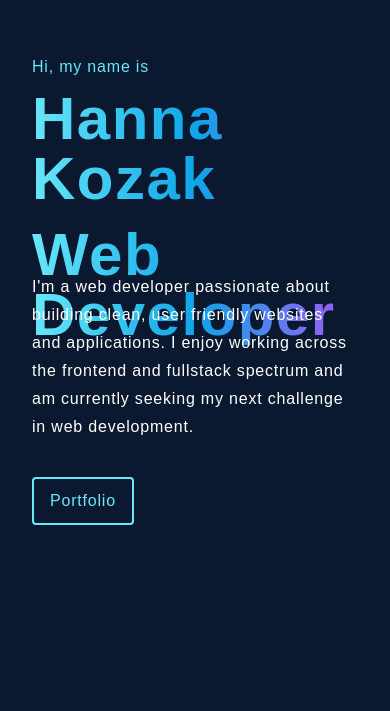
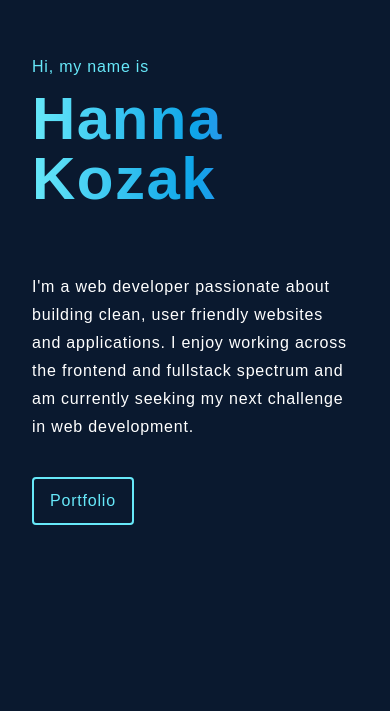
Before and after one commit to hannakozak/portfolio, a React (Vite) app: page / in a window 390 px wide. Shown: the part 133-844 px from the top of the page. Built offline with nearby package versions, Linux system fonts and the light colour scheme.

Commit message:
fix: fix responsitivity

```diff
--- a/src/components/Hero/Hero.tsx
+++ b/src/components/Hero/Hero.tsx
@@ -5,7 +5,9 @@ export const Hero = () => {
     <div className="container prose max-w-none flex flex-col h-screen justify-center items-start">
       <p className="text-cyan-300 m-0 tracking-wider">Hi, my name is</p>
       <h2 className={`${styles.textGradient} text-6xl`}>Hanna Kozak</h2>
-      <h1 className={`${styles.textGradient} text-6xl`}>Web Developer</h1>
+      <h1 className={`${styles.textGradient} text-6xl invisible md:visible`}>
+        Web Developer
+      </h1>
       <p className="tracking-wider py-4 text-white w-80 md:w-3/4 xl:w-1/2 -mt-24 md:mt-0">
         I'm a web developer passionate about building clean, user friendly
         websites and applications. I enjoy working across the frontend and
```
